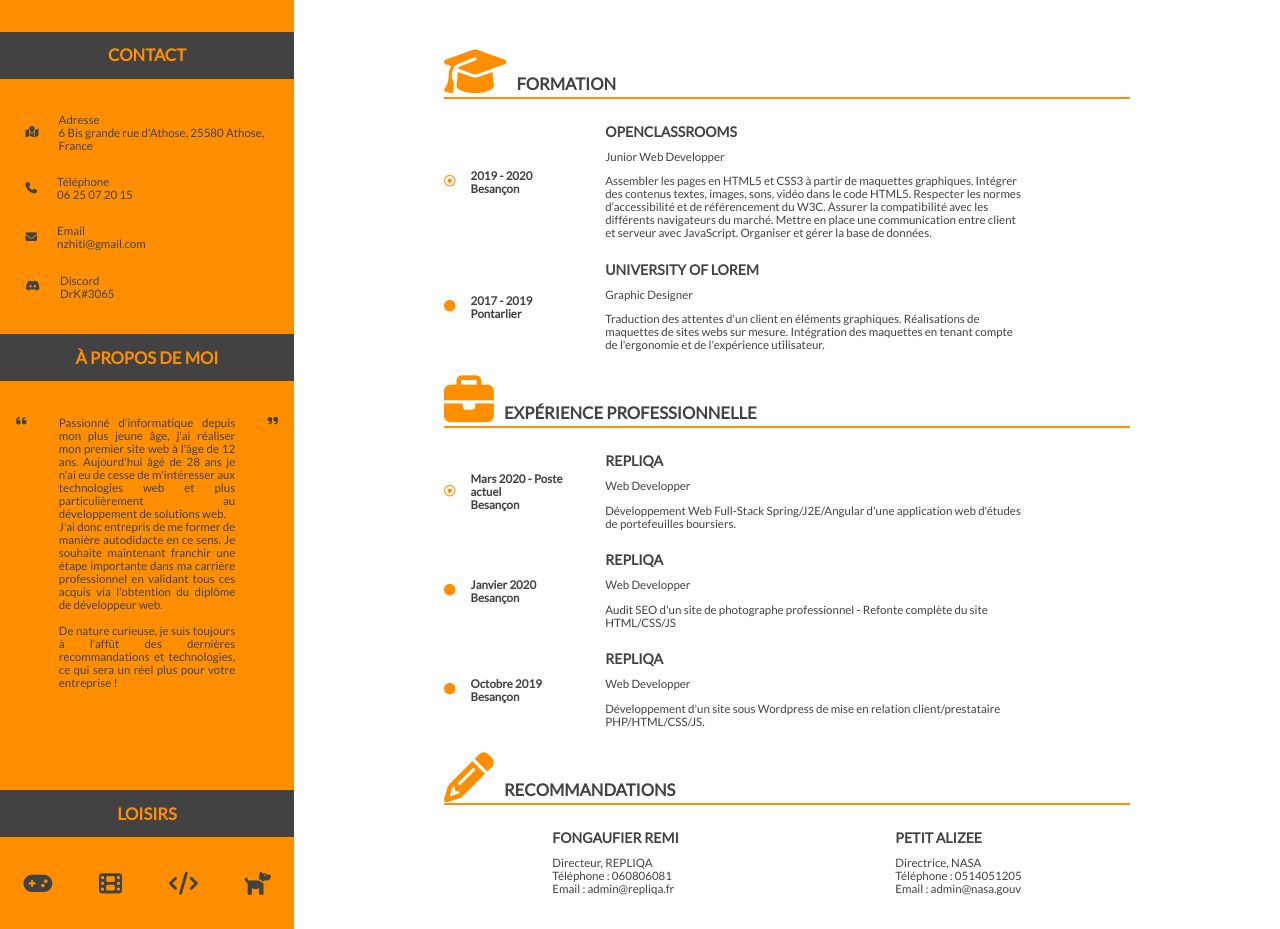
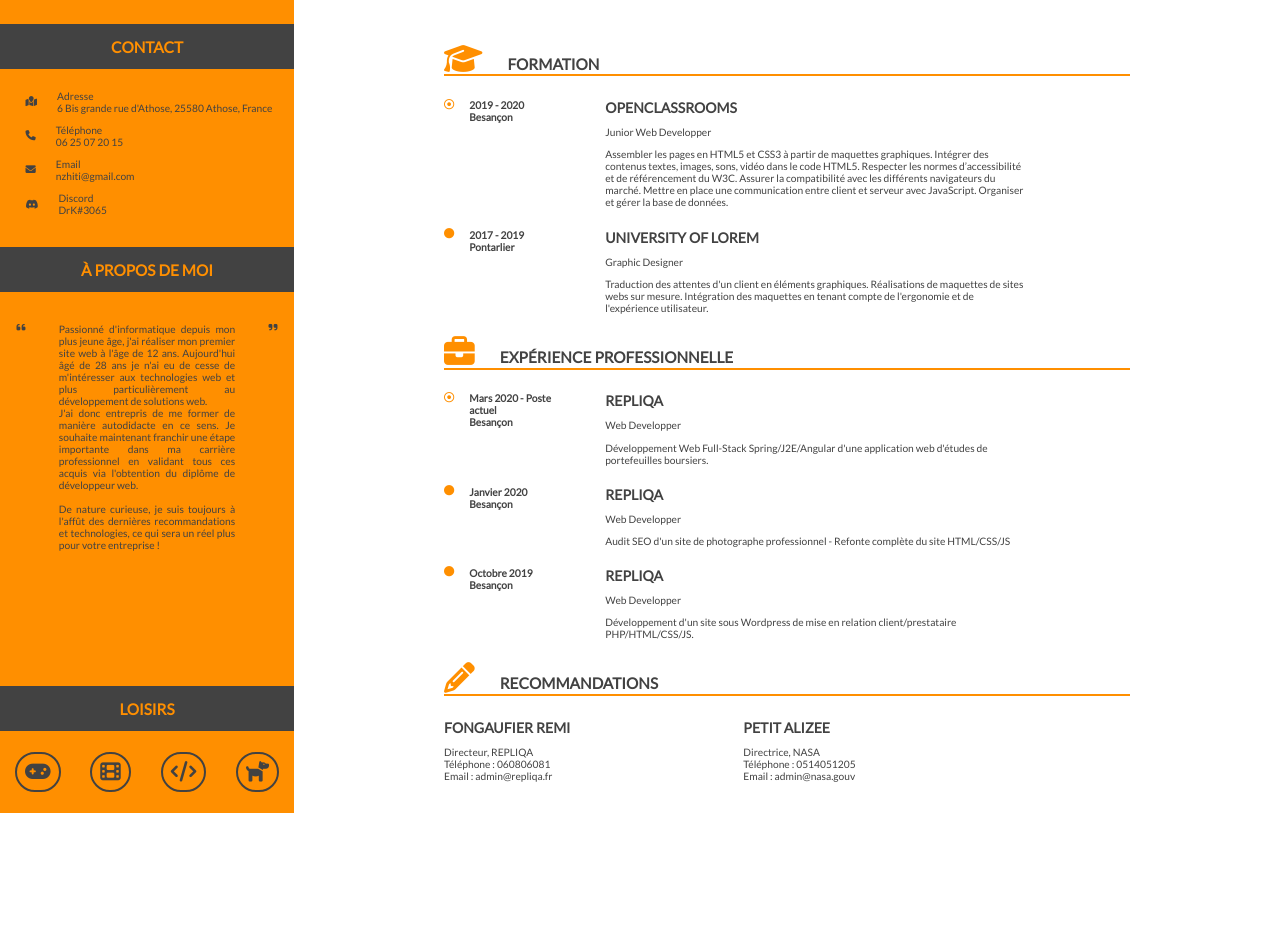
Before and after one commit to nzhiti/P2_ZHITI_Nicolas, a plain HTML site: page index.html in a window 1280 px wide. Shown: the part 193-1122 px from the top of the page. After the commit the page ends 1006 px from the top, so only its background shows below. Drawn offline with Linux system fonts and the light colour scheme.

Commit message:
correction suite à soutenance

```diff
--- a/assets/css/layouts/_contact.scss
+++ b/assets/css/layouts/_contact.scss
@@ -37,7 +37,7 @@
   }
 
   &-s {
-    margin: 1em 0 1em 0;
+    margin: 0 0 1em 0;
   }
 
 }
--- a/assets/css/layouts/_exp.scss
+++ b/assets/css/layouts/_exp.scss
@@ -18,8 +18,8 @@
       font-weight: bold;
       width: 20%;
       display: flex;
-      align-items: center;
-      margin: 0 30px 0 0;
+      align-items: start;
+      margin: 10px 30px 10px 0;
       @include sm-display {
         width: 100%;
         margin-bottom: 1em;
--- a/assets/css/layouts/_formation.scss
+++ b/assets/css/layouts/_formation.scss
@@ -18,8 +18,8 @@
       font-weight: bold;
       width: 20%;
       display: flex;
-      align-items: center;
-      margin: 0 30px 0 0;
+      align-items: start;
+      margin: 10px 30px 10px 0;
       @include sm-display {
         width: 100%;
         margin-bottom: 1em;
--- a/assets/css/layouts/_loisirs.scss
+++ b/assets/css/layouts/_loisirs.scss
@@ -4,5 +4,10 @@
   display: flex;
   justify-content: space-around;
   align-items: center;
-  margin: 3em 0 3em 0;
+  margin: 2em 0 2em 0;
+  & > i {
+    border: 2px solid $primaryColour;
+    border-radius: 280px;
+    padding: 8px;
+  }
 }
--- a/assets/css/layouts/_recommandations.scss
+++ b/assets/css/layouts/_recommandations.scss
@@ -3,9 +3,17 @@
   display: flex;
   flex-direction: column;
   margin-bottom: 3em;
+  @include sm-display {
+    width: 100%;
+    align-items: center;
+  }
   &-s {
+    width: 60%;
     display: flex;
-    justify-content: space-around;
+    justify-content: space-between;
+    @include sm-display {
+      width: 80%;
+      align-items: start;
+    }
   }
-
 }
--- a/assets/css/layouts/_sidebar.scss
+++ b/assets/css/layouts/_sidebar.scss
@@ -3,18 +3,20 @@
   flex-direction: column;
   align-items: center;
   width: 30%;
+  height: auto;
   background-color: $secondaryColour;
-  min-height: 100vh;
+
   @include md-display {
     position: sticky;
     bottom: 0;
     top: 0;
     left: 0;
+    min-height: 100vh;
   }
   padding: 3em 0 0 0;
 
   @include sm-display {
-    height: 100%;
+    height: auto;
     width: 100%;
     padding: 0;
     position: relative;
--- a/assets/css/layouts/_title.scss
+++ b/assets/css/layouts/_title.scss
@@ -77,7 +77,10 @@
     }
     & > i {
       color: $secondaryColour;
-      margin: 0 10px 0 0;
+      margin: 0 15px 0 0;
+      @include md-display {
+        margin: 0 25px 0 0;
+      }
     }
   }
 
--- a/assets/css/utils/_variables.scss
+++ b/assets/css/utils/_variables.scss
@@ -4,10 +4,10 @@ $secondaryColour: #FF8F00;
 
 // Font-size
 $title-md-size: 3vw;
-$subtitle-md-size: 1.3vw;
+$subtitle-md-size: 1.2vw;
 $smalltitle-md-size: 1.1vw;
-$text-md-size: 0.9vw;
+$text-md-size: 0.8vw;
 $title-sm-size: 4.5vh;
 $subtitle-sm-size: 1.8vh;
 $smalltitle-sm-size: 1.6vh;
-$text-sm-size: 1.6vh;
+$text-sm-size: 1.8vh;
--- a/assets/js/responsive.js
+++ b/assets/js/responsive.js
@@ -9,9 +9,9 @@ function dropdownContact() {
     const contactDivCaretDown = document.getElementById('caretDownContact');
     if (windowWidth.matches) {
         if (contactDiv.style.display === "flex") {
+            contactDivCaretUp.style.display = "none";
             contactDiv.style.display = "none";
             contactDivCaretDown.style.display = "block";
-            contactDivCaretUp.style.display = "none";
         } else {
             contactDiv.style.display = "flex";
             contactDivCaretDown.style.display = "none";
--- a/index.html
+++ b/index.html
@@ -32,7 +32,7 @@
                 <div class="main--body-titles-subtitle"><span>Dével</span>oppeur web freelance</div>
             </div>
             <section class="main--body-formation">
-                <h2 class="main--body-titles-h2"><i class="fas fa-graduation-cap fa-3x"></i>formation</h2>
+                <h2 class="main--body-titles-h2"><i class="fas fa-graduation-cap fa-2x"></i>formation</h2>
                 <div class="main--body-formation-s">
                     <div class="main--body-formation-s-date">
                         <i class="far fa-dot-circle"></i>
@@ -66,7 +66,7 @@
                 </div>
             </section>
             <section class="main--body-exp">
-                <h2 class="main--body-titles-h2"><i class="fas fa-briefcase fa-3x"></i>expérience professionnelle</h2>
+                <h2 class="main--body-titles-h2"><i class="fas fa-briefcase fa-2x"></i>expérience professionnelle</h2>
                 <div class="main--body-exp-s">
                     <div class="main--body-exp-s-date">
                         <i class="far fa-dot-circle"></i>
@@ -106,7 +106,7 @@
                 </div>
             </section>
             <section class="main--body-recommandations">
-                <h2 class="main--body-titles-h2"><i class="fas fa-pencil-alt fa-3x"></i>recommandations</h2>
+                <h2 class="main--body-titles-h2"><i class="fas fa-pencil-alt fa-2x"></i>recommandations</h2>
                 <div class="main--body-recommandations-s">
                     <div>
                         <div class="main--body-titles-main">FONGAUFIER REMI</div>
```
Also changed, not shown: assets/css/styles.css, 1 other file.
